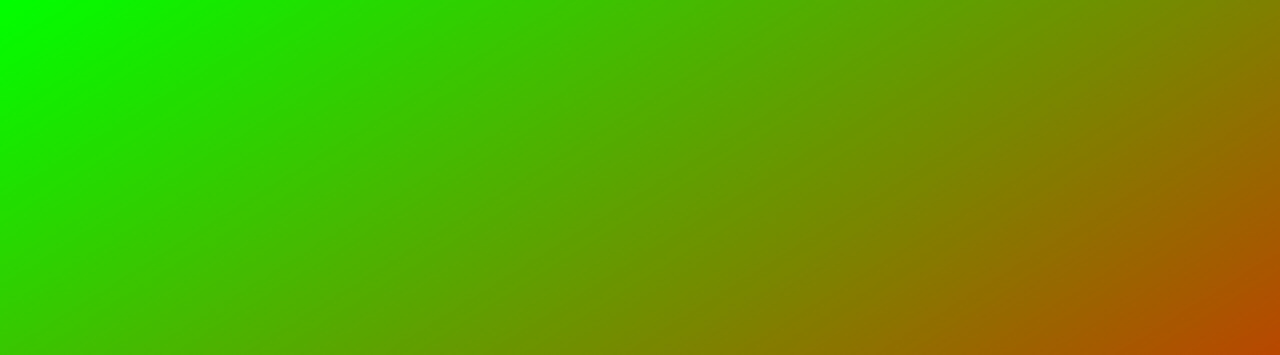
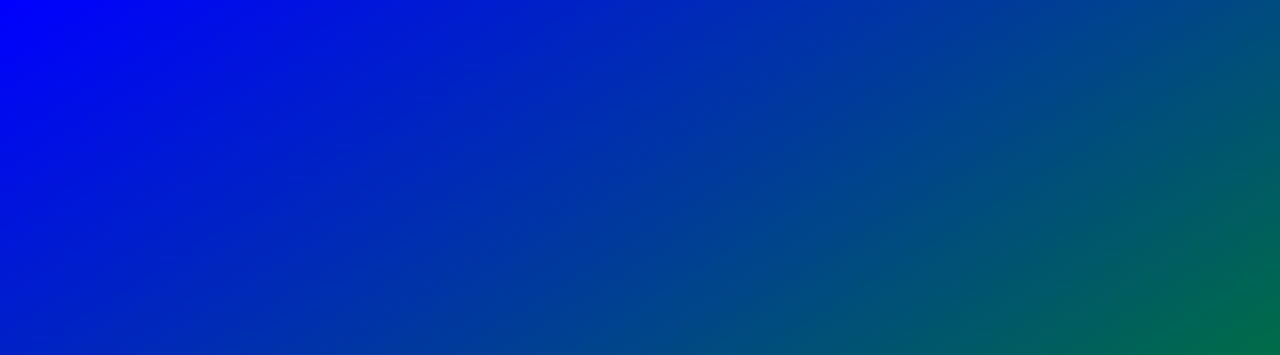
Before and after one commit to Scientific-Research/Coding-Challenge-ASYNC--2, a plain HTML site: page index.html in a window 1280 px wide. Shown: the top 355 px of the page. Drawn offline with Linux system fonts and the light colour scheme.

Commit message:
update background gradient in CSS for improved aesthetics

```diff
--- a/style.css
+++ b/style.css
@@ -10,7 +10,7 @@ html {
 }
 
 body {
-  background: linear-gradient(to right bottom, rgb(0, 255, 0), rgb(255, 0, 0));
+  background: linear-gradient(to left top, rgb(0, 150, 0), rgb(0, 0, 255));
   background-repeat: no-repeat;
   height: 100vh;
   display: flex;
```
